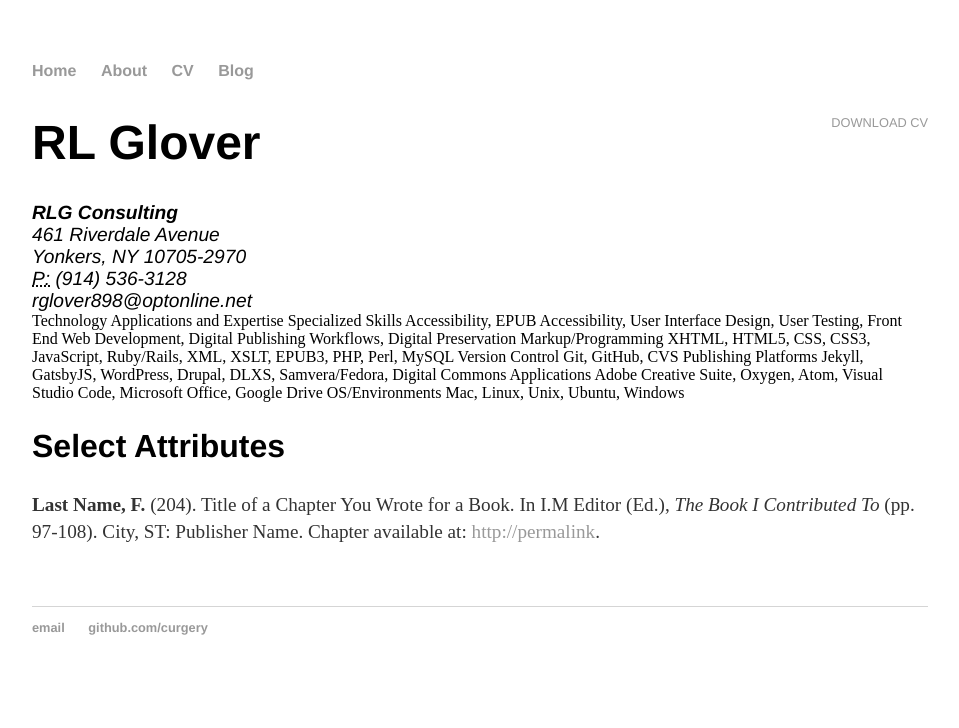
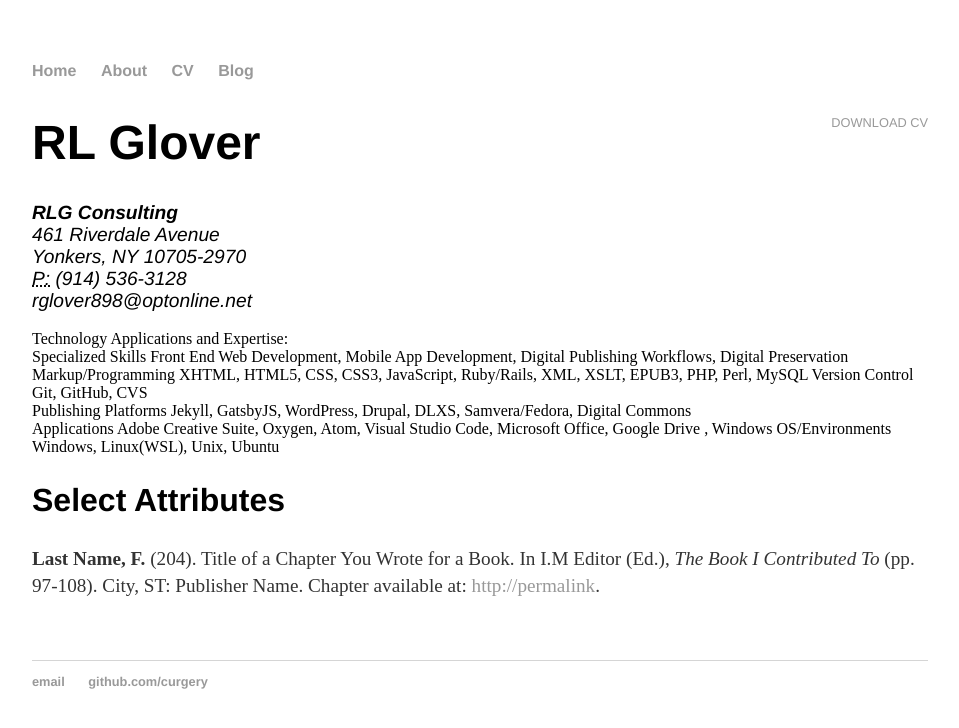
Before and after one commit to curgery/curgery.github.io, a Jekyll site: the page built from cv/index.html, in a window 1280 px wide. Shown: the top 728 px of the page, without its empty margins (160-1119 px from the left). Built offline with Jekyll 4.4.1, drawn with Linux system fonts in a browser that asks for light colours.

Commit message:
Update index.html

```diff
--- a/cv/index.html
+++ b/cv/index.html
@@ -13,20 +13,25 @@ title: CV of Your Name
 		<abbr title="phone">P:</abbr> (914) 536-3128<br>
 		<span class="obfuscate">rglover898@optonline.net</span>
 		</address>
+		<br>
+		Technology Applications and Expertise:
+		<br>
+		Specialized Skills
+		Front End Web Development, Mobile App Development, Digital Publishing Workflows, Digital 		Preservation
 
-		Technology Applications and Expertise
-		Specialized Skills
-		Accessibility, EPUB Accessibility, User Interface Design, User Testing, Front End Web Development, Digital Publishing Workflows, Digital Preservation
 		Markup/Programming
 		XHTML, HTML5, CSS, CSS3, JavaScript, Ruby/Rails, XML, XSLT, EPUB3, PHP, Perl, MySQL
 		Version Control
 		Git, GitHub, CVS
+		<br>
 		Publishing Platforms
 		Jekyll, GatsbyJS, WordPress, Drupal, DLXS, Samvera/Fedora, Digital Commons
+		<br>
 		Applications
 		Adobe Creative Suite, Oxygen, Atom, Visual Studio Code, Microsoft Office, Google Drive
+		, Windows
 		OS/Environments
-		Mac, Linux, Unix, Ubuntu, Windows
+		 Windows, Linux(WSL), Unix, Ubuntu
 
 		<h2>Select Attributes</h2>
 
```
